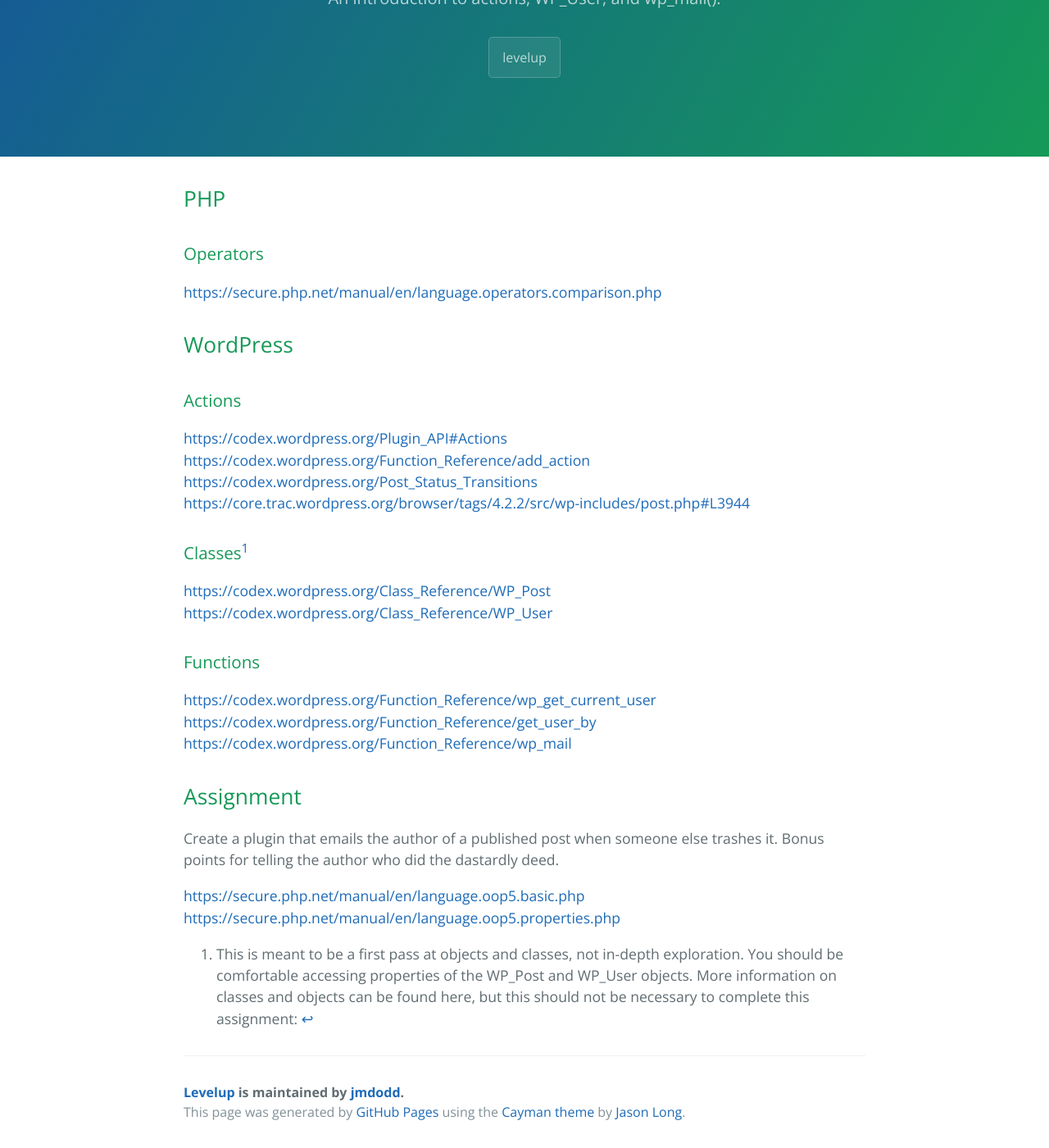
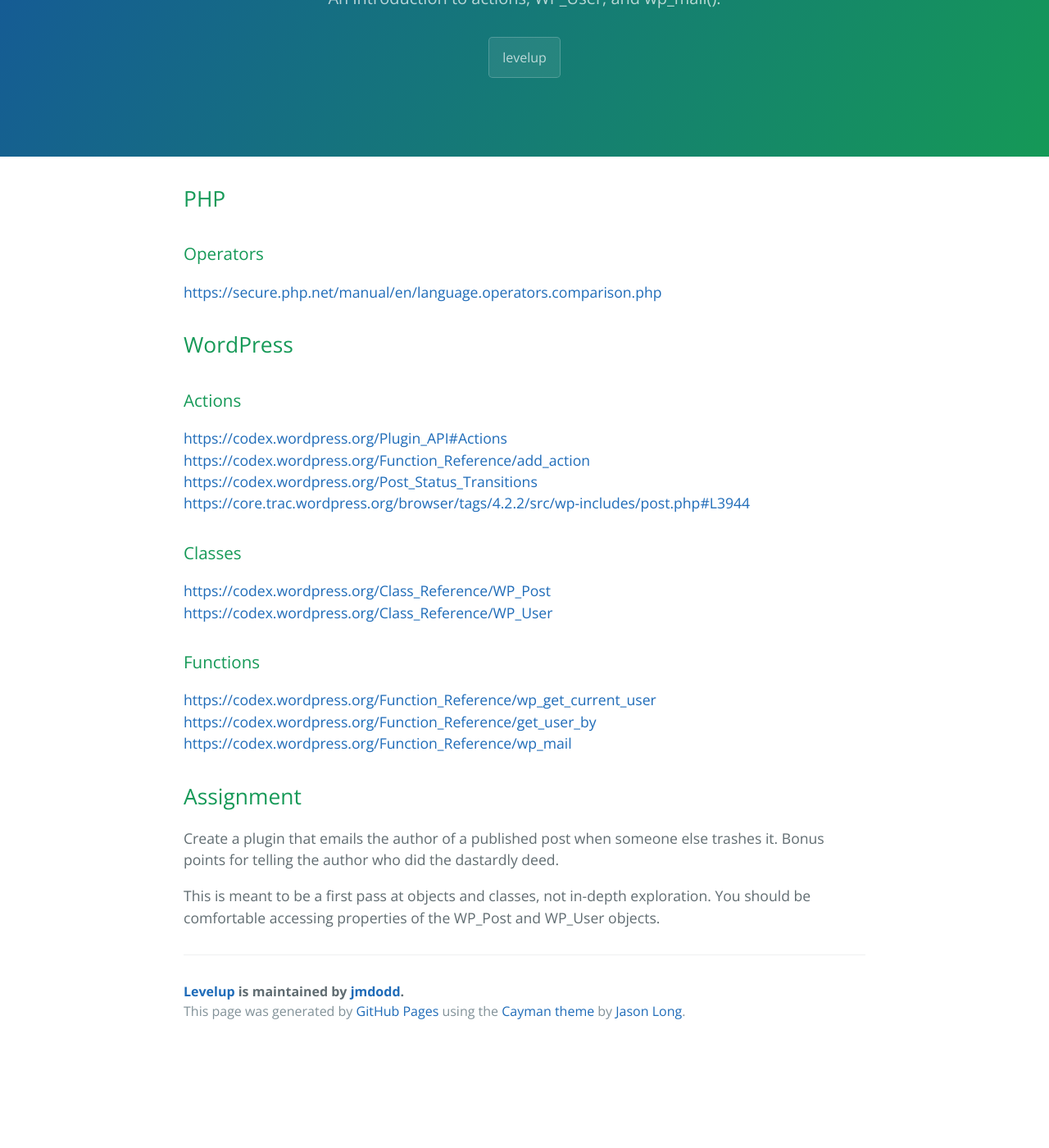
Before and after one commit to jmdodd/levelup, a Jekyll site: the page built from _posts/2015-06-01-i-spy.md, in a window 1280 px wide and 1400 px high, scrolled down 192 px. Shown: the whole window at 82% size. Built offline with Jekyll 4.4.1, drawn with Linux system fonts in a browser that asks for light colours; after the commit the page ends 1469 px from its top, so only the background shows below that.

Commit message:
Update lesson: I, spy
Remove footnote and class/object documentation links.

```diff
--- a/_posts/2015-06-01-i-spy.md
+++ b/_posts/2015-06-01-i-spy.md
@@ -15,7 +15,7 @@ subtitle: An introduction to actions, WP_User, and wp_mail().
 [https://codex.wordpress.org/Post_Status_Transitions](https://codex.wordpress.org/Post_Status_Transitions)
 [https://core.trac.wordpress.org/browser/tags/4.2.2/src/wp-includes/post.php#L3944](https://core.trac.wordpress.org/browser/tags/4.2.2/src/wp-includes/post.php#L3944)
 
-### Classes[^1]
+### Classes
 [https://codex.wordpress.org/Class_Reference/WP_Post](https://codex.wordpress.org/Class_Reference/WP_Post)
 [https://codex.wordpress.org/Class_Reference/WP_User](https://codex.wordpress.org/Class_Reference/WP_User)
 
@@ -28,6 +28,4 @@ subtitle: An introduction to actions, WP_User, and wp_mail().
 
 Create a plugin that emails the author of a published post when someone else trashes it. Bonus points for telling the author who did the dastardly deed.
 
-[^1]: This is meant to be a first pass at objects and classes, not in-depth exploration. You should be comfortable accessing properties of the WP_Post and WP_User objects. More information on classes and objects can be found here, but this should not be necessary to complete this assignment:
-[https://secure.php.net/manual/en/language.oop5.basic.php](https://secure.php.net/manual/en/language.oop5.basic.php)
-[https://secure.php.net/manual/en/language.oop5.properties.php](https://secure.php.net/manual/en/language.oop5.properties.php)
+This is meant to be a first pass at objects and classes, not in-depth exploration. You should be comfortable accessing properties of the WP_Post and WP_User objects.
```
